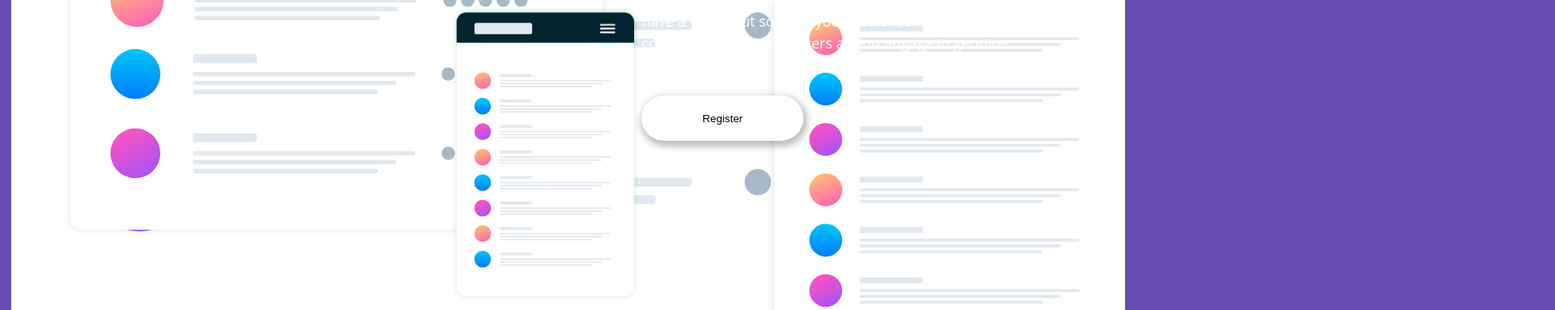
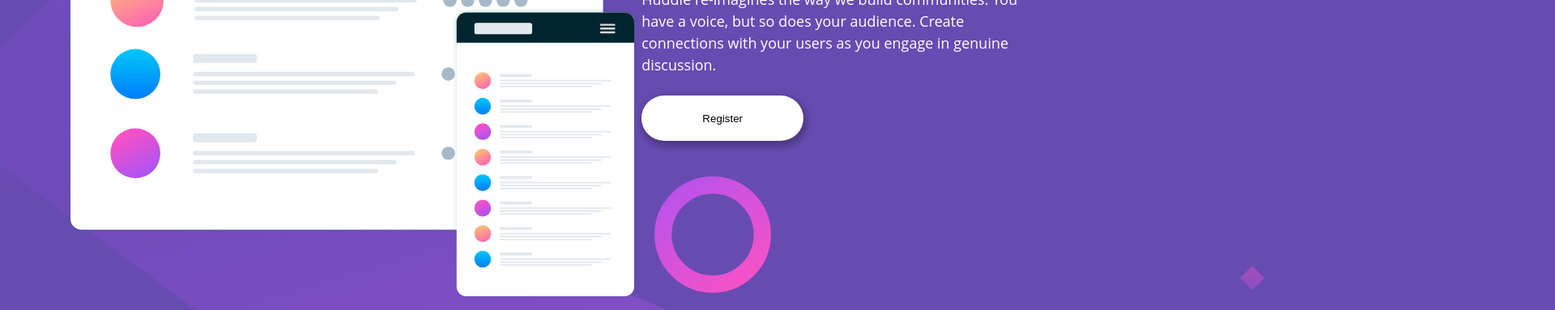
Before and after one commit to eldaaaw/Huddle-landing-page, a plain HTML site: page index.html in a window 1280 px wide. Shown: the part 414-797 px from the top of the page at 81% size, 1920 px wide, since content can reach past the window. Drawn offline with Linux system fonts and the light colour scheme.

Commit message:
BG fixed

```diff
--- a/index.html
+++ b/index.html
@@ -19,9 +19,7 @@
   </head>
   <body>
     <img src="/images/logo.svg" alt="" class="logo" />
-    <div class="bg">
-      <img src="/Huddle-landing-page/images/illustration-mockups.svg" alt="" />
-    </div>
+    <div class="bg"><img src="/images/bg-desktop.svg" /></div>
     <main>
       <img src="/images/illustration-mockups.svg" alt="" />
       <div class="rightSec">
```
